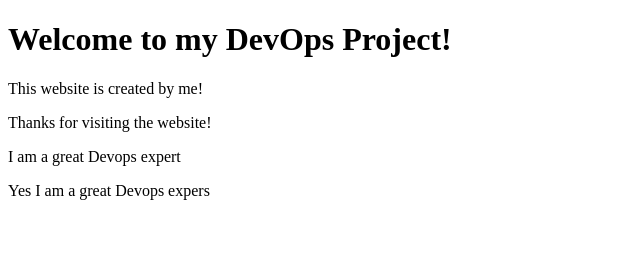
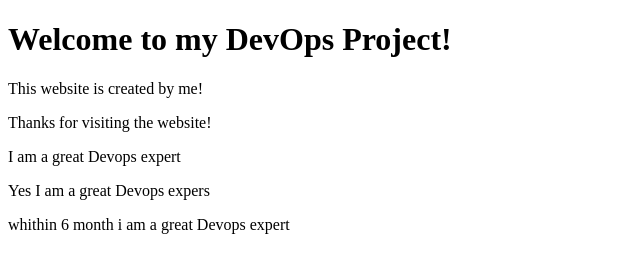
Before and after one commit to yashudevops/myweb, a plain HTML site: page index.html in a window 1280 px wide. Shown: the whole page, without its empty margins (0-640 px from the left). Drawn offline with Linux system fonts and the light colour scheme.

Commit message:
added one more line in index.html

```diff
--- a/index.html
+++ b/index.html
@@ -12,5 +12,6 @@
 		<p> Thanks for visiting the website! </p>
 		<p>I am a great Devops expert </p>
 		<p>Yes I am a great Devops expers</p>
+		<p>whithin 6 month i am a great Devops expert</p>
 	</body>
 </html
```
